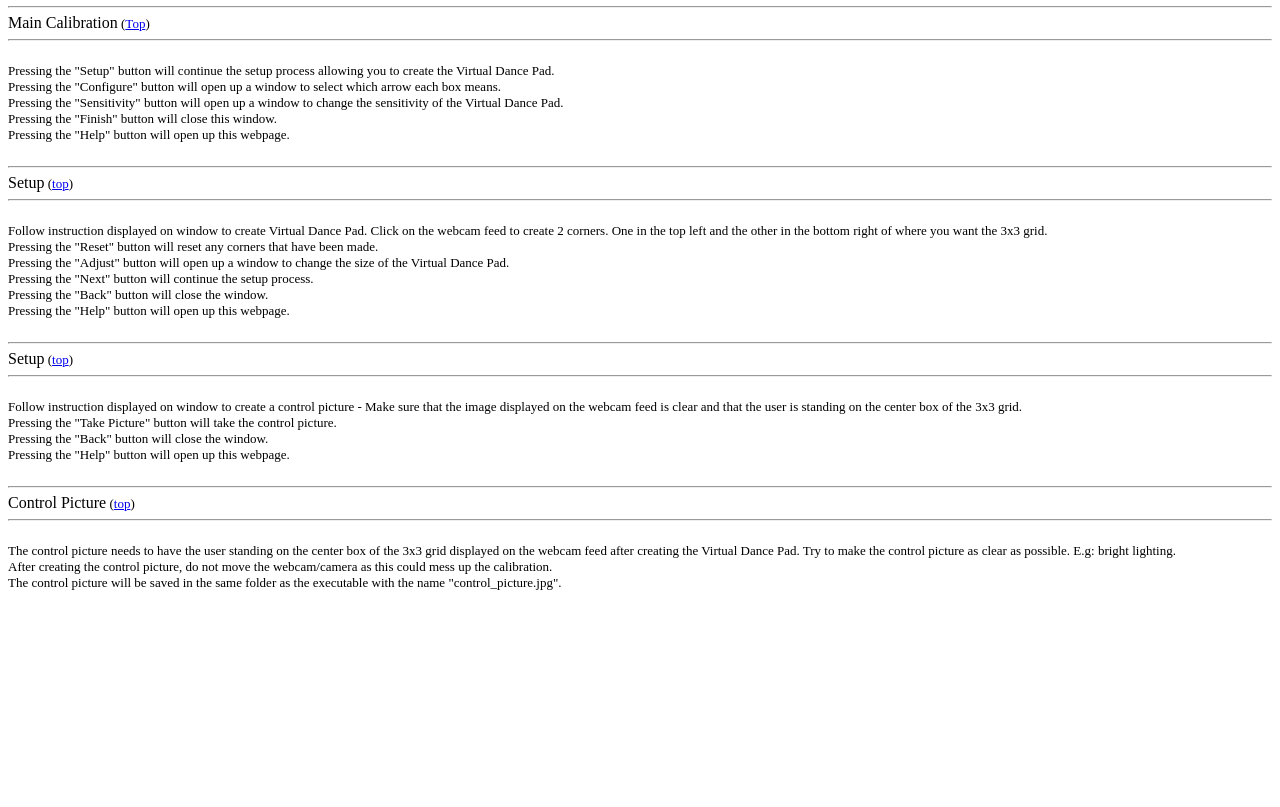
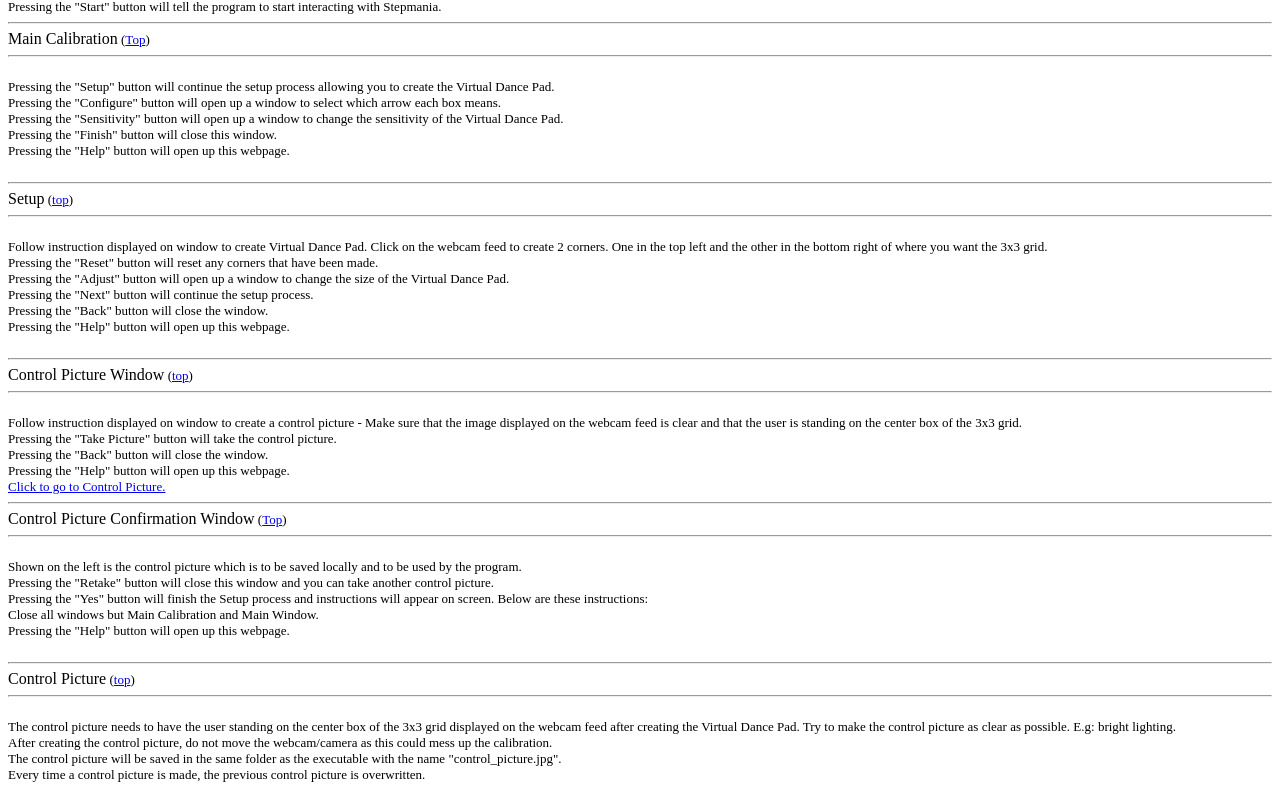
Before and after one commit to Drew0912/Virtual-Dance-Pad, a plain HTML site: page Development/Stage 9 - Help Webpage/index.html in a window 1280 px wide. Shown: the part 1185-1992 px from the top of the page. Before the commit the page ends 1800 px from the top, so only its background shows below. Drawn offline with Linux system fonts and the light colour scheme.

Commit message:
Updated help webpage.

```diff
--- a/Development/Stage 9 - Help Webpage/index.html
+++ b/Development/Stage 9 - Help Webpage/index.html
@@ -13,6 +13,7 @@
 <a href="#Main Calibration Window">Main Calibration Window</a><br>
 <a href="#Setup Window">Setup Window</a><br>
 <a href="#Control Picture Window">Control Picture Window</a><br>
+<a href="#Control Picture Confirmation Window">Control Picture Confirmation Window</a><br>
 <br>
 <a href="#Control Picture">Control Picture</a><br>
 
@@ -130,13 +131,28 @@ Pressing the "Help" button will open up this webpage.<br>
 <font face="Courier New" size="2">
 <hr></font>
 <font size="3">
-Setup</font></a><font size="2"> (<a href="#Table of Contents">top</a>)</font><hr>
+Control Picture Window</font></a><font size="2"> (<a href="#Table of Contents">top</a>)</font><hr>
 <font size="2">
 <br>
 Follow instruction displayed on window to create a control picture -
 Make sure that the image displayed on the webcam feed is clear and that the user is standing on the center box of the 3x3 grid.<br>
 Pressing the "Take Picture" button will take the control picture.<br>
 Pressing the "Back" button will close the window.<br>
+Pressing the "Help" button will open up this webpage.<br>
+<a href="#Control Picture">Click to go to Control Picture.</a>
+<br>
+
+<a name="Control Picture Confirmation Window">
+<font face="Courier New" size="2">
+<hr></font>
+<font size="3">
+Control Picture Confirmation Window</font></a><font size="2"> (<a href="#Table of Contents">Top</a>)</font><hr>
+<font size="2">
+<br>
+Shown on the left is the control picture which is to be saved locally and to be used by the program.<br>
+Pressing the "Retake" button will close this window and you can take another control picture.<br>
+Pressing the "Yes" button will finish the Setup process and instructions will appear on screen. Below are these instructions:<br>
+Close all windows but Main Calibration and Main Window.<br>
 Pressing the "Help" button will open up this webpage.<br>
 <br>
 
@@ -151,6 +167,7 @@ The control picture needs to have the user standing on the center box of the 3x3
 Try to make the control picture as clear as possible. E.g: bright lighting.<br>
 After creating the control picture, do not move the webcam/camera as this could mess up the calibration.<br>
 The control picture will be saved in the same folder as the executable with the name "control_picture.jpg".<br>
+Every time a control picture is made, the previous control picture is overwritten.<br>
 <br>
 
 
```
